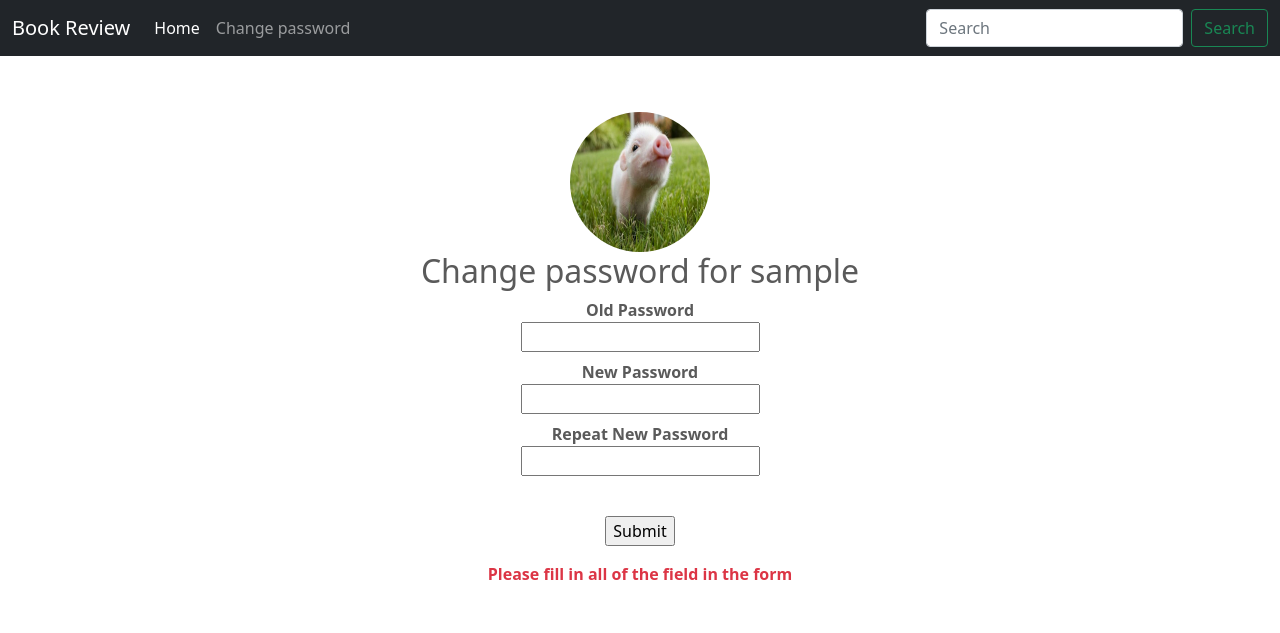
After one commit to ktruong29/Book-Review, a Flask app: page /dashboard/change_passwd in a window 1280 px wide. The commit adds this page. Shown: the top 633 px of the page. Run offline with Flask 2, Linux system fonts and the light colour scheme; the visitor is signed in with stand-in values (Sample User, id 1); some libraries are stand-ins or nearby versions.

Commit message:
finished the password change function on user dashboard page

```diff
--- a/app.py
+++ b/app.py
@@ -18,11 +18,9 @@ app = Flask(__name__)
 app.secret_key = 'hjkdjeuqoe157!@'
 
 #customhost = <your db endpoint address>
-DB_HOST      = "cpsc362.cqz5lsbthplh.us-east-2.rds.amazonaws.com"
-#DB_HOST      = "aws-project-362.cxt6a6u8d073.us-east-1.rds.amazonaws.com"
+DB_HOST      = "database-1.cykqbf99bmvw.us-west-1.rds.amazonaws.com"
 DB_USER      = "admin"
-#DB_PASS      = "group362"
-DB_PASS      = "adminadmin"
+DB_PASS      = "group362"
 DB_NAME      = "LIBRARY"
 
 #Connecting to MySQL instance RDS
@@ -40,9 +38,15 @@ class RegistrationForm(Form):
                                             validators.Email(message="Enter a valid email"),
                                             validators.DataRequired()])
     username = TextField('Username', [validators.Length(min=4, max=100)])
-    password = PasswordField('Password', [validators.DataRequired(),
+    password = PasswordField('Password', [validators.DataRequired(), validators.Length(min=6, max=20),
                                           validators.EqualTo('confirm', message="Password must match")])
     confirm  = PasswordField('Repeat Password')
+
+class ChangePasswordForm(Form):
+    old_password = PasswordField('Old Password', [validators.DataRequired()])
+    new_password = PasswordField('New Password', [validators.DataRequired(), validators.Length(min=6, max=20),
+                                          validators.EqualTo('confirm', message="Password must match")])
+    confirm  = PasswordField('Repeat New Password')
 
 @app.route('/')
 def home():
@@ -128,5 +132,52 @@ def dahboard():
     first_name = session['first_name']
     return render_template('dashboard.html', first_name=first_name)
 
+@app.route('/dashboard/change_passwd', methods=['GET', 'POST'])
+@login_required
+def change_passwd():
+    error = ''
+    username = session['username']
+    try:
+        form = ChangePasswordForm(request.form)
+        if request.method == 'POST' and form.validate():
+            oldpassword = form.old_password.data
+            newpassword = form.new_password.data
+            confirm = form.confirm.data
+
+            # app.logger.info('Yes6~~')
+            cursor = db.cursor()
+            data = cursor.execute("SELECT * FROM PERSON WHERE Username = (%s)", (username))
+            data = cursor.fetchone()
+            cursor.close()
+
+            if newpassword != confirm:
+                error = "New password must match"
+            else:
+                if sha256_crypt.verify(oldpassword, data[6]):
+                    new_password = sha256_crypt.encrypt((str(newpassword)))
+
+                    # update the new password to the database
+                    cursor = db.cursor()
+                    data = cursor.execute("UPDATE PERSON SET Password = (%s) WHERE Username = (%s)", (new_password, username))
+                    data = cursor.fetchone()
+                    db.commit()
+                    cursor.close()
+
+                    flash("You have changed your password!")
+                    return redirect('/dashboard')
+                else:
+                    error = "Invalid old password, try again."
+
+        else:
+            error = "Please fill in all of the field in the form"
+
+        gc.collect()
+        return render_template('change_passwd.html', error=error, first_name=username, form=form)
+    except Exception as e:
+        error = str(e)
+
+    return render_template('change_passwd.html', error=error, form=form)
+
+
 if __name__ == "__main__":
     app.run(debug=True)
--- a/templates/_formhelpers.html
+++ b/templates/_formhelpers.html
@@ -1,6 +1,6 @@
 {% macro render_field(field) %}
 
-  <dt class="text-white">{{ field.label }}
+<dt class="text-white">{{ field.label }}
   <dd>{{ field(**kwargs) | safe }}
   {% if field.errors %}
   <ul class = errors>
@@ -12,3 +12,18 @@
   </dd>
 
 {% endmacro %}
+
+{% macro render_field_black(field) %}
+
+<dt class="text-black">{{ field.label }}
+  <dd>{{ field(**kwargs) | safe }}
+  {% if field.errors %}
+  <ul class = errors>
+    {% for error in field.errors %}
+    <li class="text-black">{{ error }}</li>
+    {% endfor %}
+  </ul>
+  {% endif %}
+  </dd>
+
+{% endmacro %}
--- /dev/null
+++ b/templates/change_passwd.html
@@ -0,0 +1,96 @@
+<!doctype html>
+<html lang="en">
+
+<head>
+    <meta charset="utf-8">
+    <meta name="viewport" content="width=device-width, initial-scale=1">
+    <meta name="description" content="">
+    <!-- <meta name="author" content="Mark Otto, Jacob Thornton, and Bootstrap contributors">
+    <meta name="generator" content="Hugo 0.80.0"> -->
+    <title>Book Review</title>
+
+    <link rel="canonical" href="https://getbootstrap.com/docs/5.0/examples/carousel/">
+
+    <!-- Bootstrap core CSS -->
+    <link rel="stylesheet" href="https://use.fontawesome.com/releases/v5.3.1/css/all.css" integrity="sha384-mzrmE5qonljUremFsqc01SB46JvROS7bZs3IO2EmfFsd15uHvIt+Y8vEf7N7fWAU" crossorigin="anonymous">
+    <link href="https://cdn.jsdelivr.net/npm/bootstrap@5.0.0-beta2/dist/css/bootstrap.min.css" rel="stylesheet" integrity="sha384-BmbxuPwQa2lc/FVzBcNJ7UAyJxM6wuqIj61tLrc4wSX0szH/Ev+nYRRuWlolflfl" crossorigin="anonymous">
+    <!-- Favicons -->
+    <meta name="theme-color" content="#7952b3">
+
+    <!-- Custom styles for this template -->
+    <link href="../static/css/carousel.css" rel="stylesheet">
+</head>
+
+<body>
+
+    <header>
+        <nav class="navbar navbar-expand-md navbar-dark fixed-top bg-dark">
+            <div class="container-fluid">
+                <a class="navbar-brand" href="#">Book Review</a>
+                <button class="navbar-toggler" type="button" data-bs-toggle="collapse" data-bs-target="#navbarCollapse" aria-controls="navbarCollapse" aria-expanded="false" aria-label="Toggle navigation">
+          <span class="navbar-toggler-icon"></span>
+        </button>
+                <div class="collapse navbar-collapse" id="navbarCollapse">
+                    <ul class="navbar-nav me-auto mb-2 mb-md-0">
+                        <li class="nav-item">
+                            <a class="nav-link active" aria-current="page" href="/dashboard">Home</a>
+                        </li>
+                        <li class="nav-item">
+                            <a class="nav-link" href="/dashboard/change_passwd">Change password</a>
+                        </li>
+                    </ul>
+                    <form class="d-flex">
+                        <input class="form-control me-2" type="search" placeholder="Search" aria-label="Search">
+                        <button class="btn btn-outline-success" type="submit">Search</button>
+                    </form>
+                </div>
+            </div>
+        </nav>
+    </header>
+
+    <main>
+
+        <div id="myCarousel" class="carousel slide" data-bs-ride="carousel"></div>
+
+        <!-- Marketing messaging and featurettes
+  ================================================== -->
+        <!-- Wrap the rest of the page in another container to center all the content. -->
+
+        <div class="container marketing">
+
+            <!-- Three columns of text below the carousel -->
+            <div class="row">
+                <div class="text-center">
+                    <img src="../static/images/piglet.jpg" alt="Pig" width="140" height="140" class="rounded-circle">
+                    <h2>Change password for {{ first_name }}</h2>
+                    {% from '_formhelpers.html' import render_field_black %}
+                    <form autocomplete="off" action="/dashboard/change_passwd" method="POST">
+                        <dl>
+                            {{render_field_black(form.old_password)}} {{render_field_black(form.new_password)}} {{render_field_black(form.confirm)}}
+                        </dl>
+                        <br>
+                        <p><input type="submit" value="Submit"></p>
+                    </form>
+                    {% if error %}
+                    <strong class="text-danger">{{ error }}</strong> {% endif %}
+                </div>
+            </div>
+            <!-- /.row -->
+
+
+
+
+        </div>
+        <!-- /.container -->
+
+    </main>
+
+
+
+    <script src="https://cdn.jsdelivr.net/npm/bootstrap@5.0.0-beta2/dist/js/bootstrap.bundle.min.js" integrity="sha384-b5kHyXgcpbZJO/tY9Ul7kGkf1S0CWuKcCD38l8YkeH8z8QjE0GmW1gYU5S9FOnJ0" crossorigin="anonymous"></script>
+    <script src="https://cdn.jsdelivr.net/npm/@popperjs/core@2.6.0/dist/umd/popper.min.js" integrity="sha384-KsvD1yqQ1/1+IA7gi3P0tyJcT3vR+NdBTt13hSJ2lnve8agRGXTTyNaBYmCR/Nwi" crossorigin="anonymous"></script>
+    <script src="https://cdn.jsdelivr.net/npm/bootstrap@5.0.0-beta2/dist/js/bootstrap.min.js" integrity="sha384-nsg8ua9HAw1y0W1btsyWgBklPnCUAFLuTMS2G72MMONqmOymq585AcH49TLBQObG" crossorigin="anonymous"></script>
+
+</body>
+
+</html>
```
Also changed, not shown: templates/dashboard.html (+19 -19 lines).
